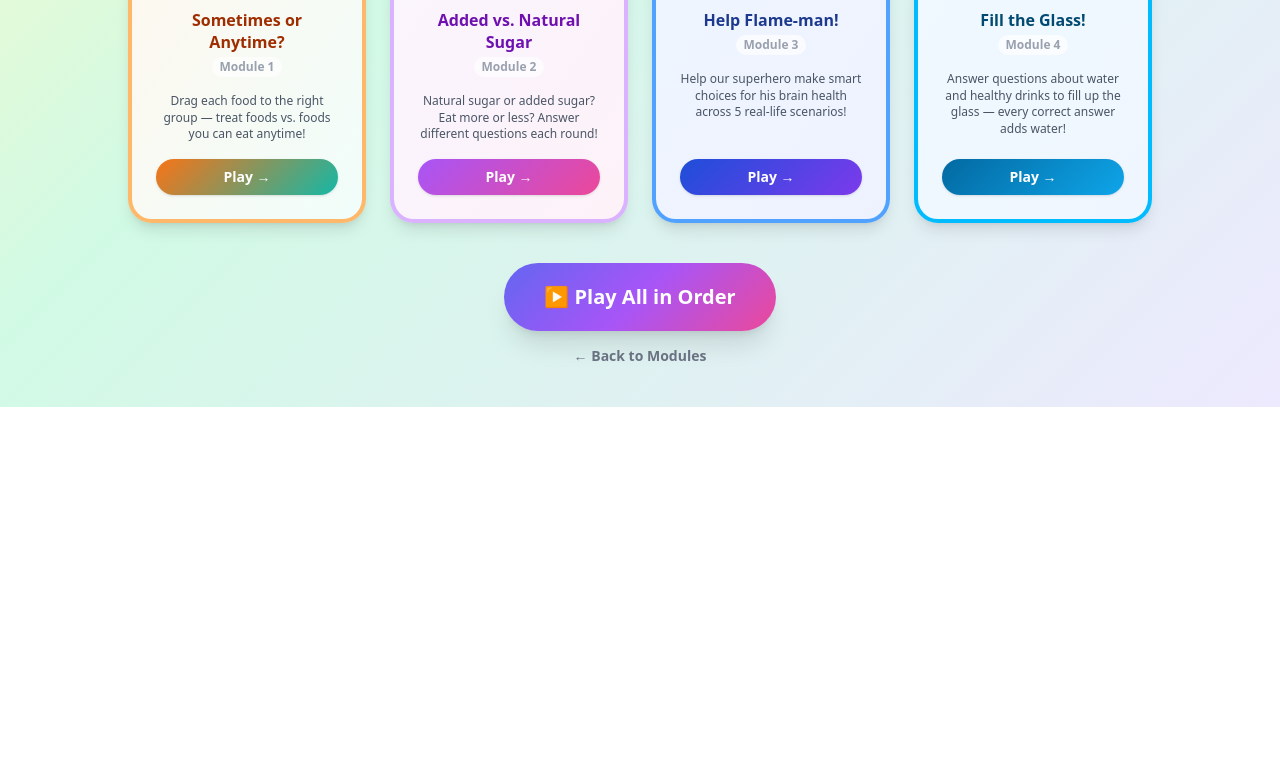
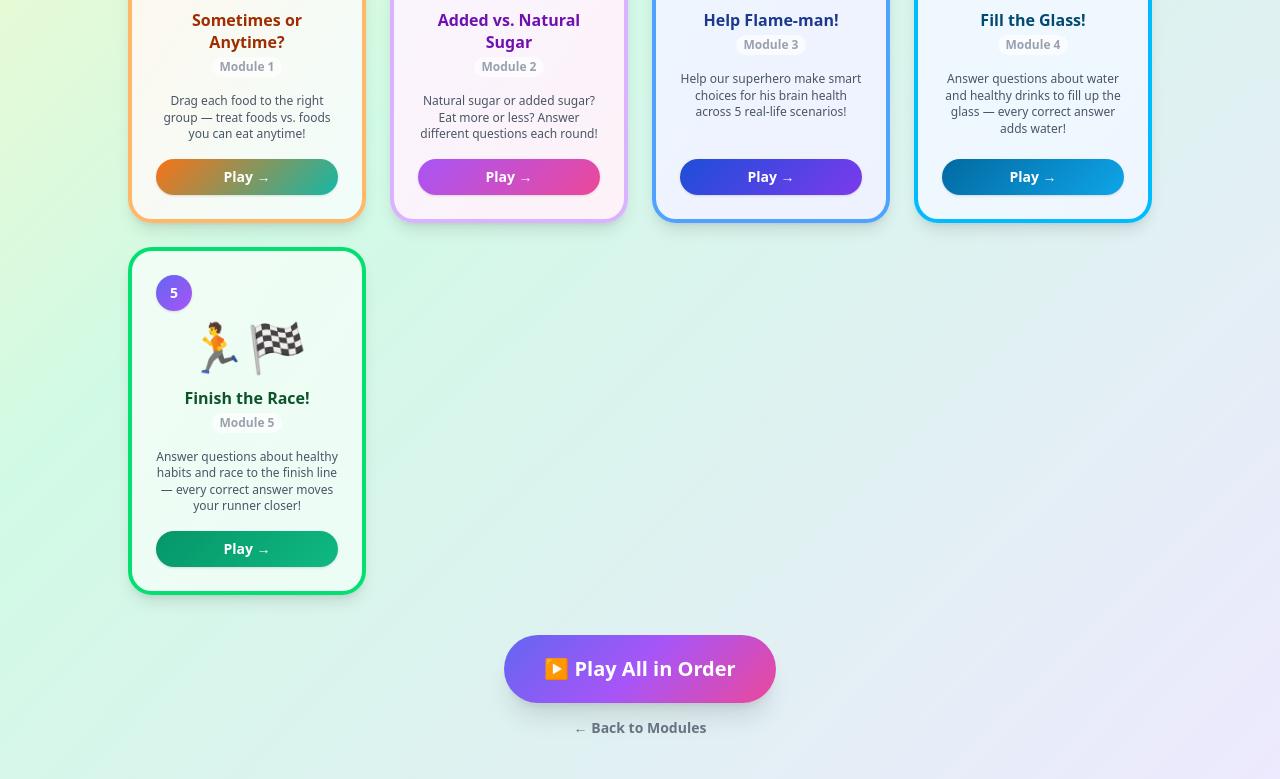
Before and after one commit to endsideout/games, a React (Vite) app: page /know-your-health/set-1 in a window 1280 px wide. Shown: the part 555-1334 px from the top of the page. Before the commit the page ends 962 px from the top, so only its background shows below. Built offline with nearby package versions, Linux system fonts and the light colour scheme; no server answers; the HTML template or start-up script is replaced by a standard one.

Commit message:
Added module 5 game

```diff
--- a/src/App.tsx
+++ b/src/App.tsx
@@ -12,10 +12,12 @@ import {
   KnowYourHealthSet1,
   KnowYourHealthModule3,
   KnowYourHealthModule4,
+  KnowYourHealthModule5,
   SometimesAnytimeGame,
   LeastSugarGame,
   BrainHealthGame,
   WaterGlassGame,
+  FinishRaceGame,
   SocialWellbeing,
   EmotionalWellbeing,
   EnvironmentalWellbeing,
@@ -61,6 +63,8 @@ export default function App(): React.JSX.Element {
         <Route path="/brain-health-game" element={<BrainHealthGame />} />
         <Route path="/know-your-health/module-4" element={<KnowYourHealthModule4 />} />
         <Route path="/water-glass-game" element={<WaterGlassGame />} />
+        <Route path="/know-your-health/module-5" element={<KnowYourHealthModule5 />} />
+        <Route path="/finish-race-game" element={<FinishRaceGame />} />
         <Route path="/social-wellbeing" element={<SocialWellbeing />} />
         <Route
           path="/principle-of-relationship-pair-matching-game"
--- a/src/pages/courses/KnowYourHealth.tsx
+++ b/src/pages/courses/KnowYourHealth.tsx
@@ -8,7 +8,7 @@ const MODULES = [
   { label: "Module 2", route: "/know-your-health/module-2", comingSoon: false },
   { label: "Module 3", route: "/know-your-health/module-3", comingSoon: false },
   { label: "Module 4", route: "/know-your-health/module-4", comingSoon: false },
-  { label: "Module 5", comingSoon: true },
+  { label: "Module 5", route: "/know-your-health/module-5", comingSoon: false },
   { label: "Module 6", comingSoon: true },
   { label: "Module 7", comingSoon: true },
 ];
--- /dev/null
+++ b/src/pages/courses/KnowYourHealthModule5.tsx
@@ -0,0 +1,63 @@
+import React from "react";
+import { Link } from "react-router-dom";
+import { Logo } from "../../components";
+
+export function KnowYourHealthModule5(): React.JSX.Element {
+  const games = [
+    {
+      name: "Finish the Race!",
+      icon: "🏃🏁",
+      description: "Answer questions about healthy habits and race to the finish line — every correct answer moves you closer!",
+      color: "from-green-50 to-emerald-50",
+      borderColor: "border-green-400",
+      textColor: "text-green-900",
+      buttonColor: "from-green-500 to-emerald-600",
+      route: "/finish-race-game",
+    },
+  ];
+
+  return (
+    <div
+      className="min-h-screen py-8"
+      style={{ background: "linear-gradient(135deg, #064e3b 0%, #047857 40%, #10b981 100%)" }}
+    >
+      <div className="max-w-5xl mx-auto px-4">
+        <div className="text-center mb-10">
+          <div className="bg-white/90 backdrop-blur-sm rounded-3xl shadow-2xl p-8 border-4 border-green-400 inline-block">
+            <div className="flex items-center justify-center mb-3">
+              <Logo size="md" className="mr-4" />
+              <div className="text-left">
+                <p className="text-sm font-bold text-green-600 uppercase tracking-widest">Know Your Health</p>
+                <h1 className="text-3xl font-black text-gray-800">Module 5</h1>
+              </div>
+            </div>
+            <p className="text-gray-600 text-base">Physical activity & healthy habits — race your way to a healthier you!</p>
+          </div>
+        </div>
+
+        <div className="grid grid-cols-1 md:grid-cols-2 lg:grid-cols-3 gap-6">
+          {games.map((game, i) => (
+            <Link key={i} to={game.route}
+              className={`bg-gradient-to-br ${game.color} rounded-2xl p-6 border-4 ${game.borderColor} shadow-xl hover:shadow-2xl transform hover:scale-105 transition-all duration-300 block`}>
+              <div className="text-center">
+                <div className="text-5xl mb-4">{game.icon}</div>
+                <h3 className={`text-2xl font-bold mb-3 ${game.textColor}`}>{game.name}</h3>
+                <p className="text-gray-700 mb-4 text-sm leading-relaxed">{game.description}</p>
+                <div className={`inline-block px-4 py-2 bg-gradient-to-r ${game.buttonColor} text-white text-sm font-bold rounded-full shadow-lg`}>
+                  🎮 Play Now!
+                </div>
+              </div>
+            </Link>
+          ))}
+        </div>
+
+        <div className="text-center mt-10">
+          <Link to="/know-your-health"
+            className="inline-block px-8 py-4 bg-white/20 text-white text-lg font-bold rounded-full shadow-lg hover:scale-105 transition-transform border-2 border-white/40">
+            ← Back to Modules
+          </Link>
+        </div>
+      </div>
+    </div>
+  );
+}
--- a/src/pages/courses/KnowYourHealthSet1.tsx
+++ b/src/pages/courses/KnowYourHealthSet1.tsx
@@ -51,6 +51,18 @@ export const SET1_GAMES = [
     border: "border-sky-400",
     text: "text-sky-900",
     btnBg: "linear-gradient(135deg, #0369a1, #0ea5e9)",
+  },
+  {
+    number: 5,
+    name: "Finish the Race!",
+    description: "Answer questions about healthy habits and race to the finish line — every correct answer moves your runner closer!",
+    icon: "🏃🏁",
+    route: "/finish-race-game",
+    module: "Module 5",
+    color: "from-green-50 to-emerald-50",
+    border: "border-green-400",
+    text: "text-green-900",
+    btnBg: "linear-gradient(135deg, #059669, #10b981)",
   },
 ];
 
--- a/src/pages/courses/index.ts
+++ b/src/pages/courses/index.ts
@@ -5,3 +5,4 @@ export { KnowYourHealthModule2 } from "./KnowYourHealthModule2";
 export { KnowYourHealthSet1 } from "./KnowYourHealthSet1";
 export { KnowYourHealthModule3 } from "./KnowYourHealthModule3";
 export { KnowYourHealthModule4 } from "./KnowYourHealthModule4";
+export { KnowYourHealthModule5 } from "./KnowYourHealthModule5";
--- a/src/pages/courses/know-your-health/games/index.ts
+++ b/src/pages/courses/know-your-health/games/index.ts
@@ -2,3 +2,4 @@ export { SometimesAnytimeGame } from "./SometimesAnytimeGame";
 export { LeastSugarGame } from "./LeastSugarGame";
 export { BrainHealthGame } from "./BrainHealthGame";
 export { WaterGlassGame } from "./WaterGlassGame";
+export { FinishRaceGame } from "./FinishRaceGame";
--- a/src/pages/courses/know-your-health/index.ts
+++ b/src/pages/courses/know-your-health/index.ts
@@ -1 +1 @@
-export { SometimesAnytimeGame, LeastSugarGame, BrainHealthGame, WaterGlassGame } from "./games";
+export { SometimesAnytimeGame, LeastSugarGame, BrainHealthGame, WaterGlassGame, FinishRaceGame } from "./games";
--- a/src/pages/index.ts
+++ b/src/pages/index.ts
@@ -2,7 +2,7 @@
 export { Home } from "./landing";
 
 // Course pages
-export { ThreeDWellness, KnowYourHealth, KnowYourHealthModule1, KnowYourHealthModule2, KnowYourHealthModule3, KnowYourHealthModule4, KnowYourHealthSet1 } from "./courses";
+export { ThreeDWellness, KnowYourHealth, KnowYourHealthModule1, KnowYourHealthModule2, KnowYourHealthModule3, KnowYourHealthModule4, KnowYourHealthModule5, KnowYourHealthSet1 } from "./courses";
 export {
   SocialWellbeing,
   EmotionalWellbeing,
@@ -59,4 +59,5 @@ export {
   LeastSugarGame,
   BrainHealthGame,
   WaterGlassGame,
+  FinishRaceGame,
 } from "./courses/know-your-health";
```
